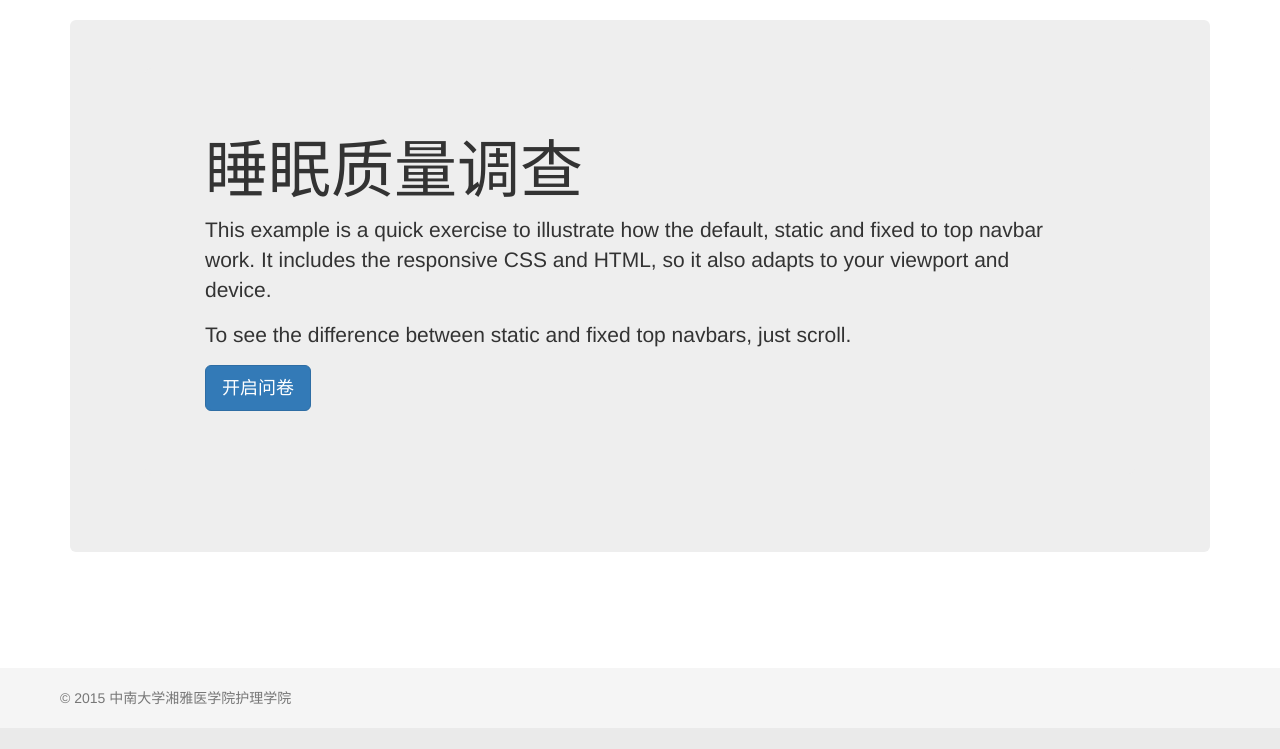
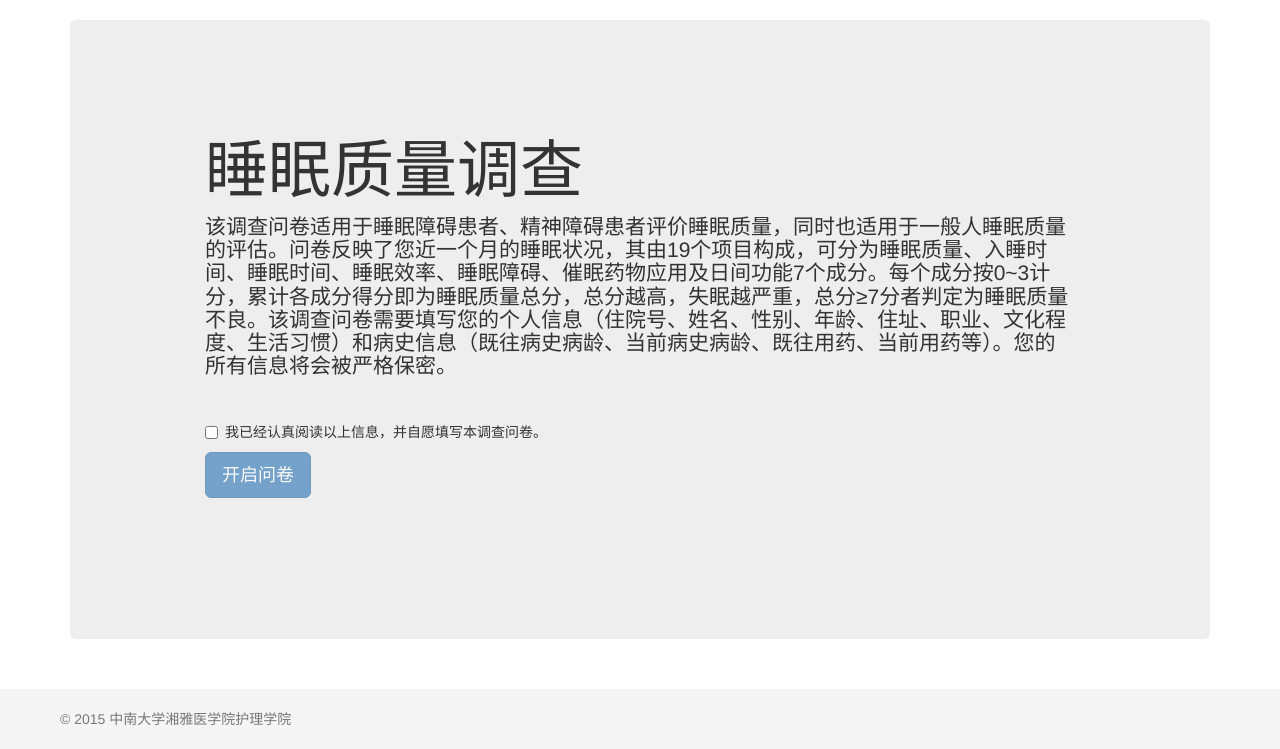
Before and after one commit to lomoalbert/SDE, a Django app: page / in a window 1280 px wide. Shown: the part 72-821 px from the top of the page. Before the commit the page ends 776 px from the top, so only its background shows below. Run offline with Django 3.2, Linux system fonts and the light colour scheme; some libraries are stand-ins or nearby versions.

Commit message:
调整首页说明 调整问卷提示

```diff
--- a/templates/mainpage.html
+++ b/templates/mainpage.html
@@ -7,10 +7,28 @@
         <!-- Main component for a primary marketing message or call to action -->
         <div class="jumbotron">
             <h1>睡眠质量调查</h1>
-        <p>This example is a quick exercise to illustrate how the default, static and fixed to top navbar work. It includes the responsive CSS and HTML, so it also adapts to your viewport and device.</p>
-        <p>To see the difference between static and fixed top navbars, just scroll.</p>
+
+            <h5>
+                <p>该调查问卷适用于睡眠障碍患者、精神障碍患者评价睡眠质量，同时也适用于一般人睡眠质量的评估。问卷反映了您近一个月的睡眠状况，其由19个项目构成，可分为睡眠质量、入睡时间、睡眠时间、睡眠效率、睡眠障碍、催眠药物应用及日间功能7个成分。每个成分按0~3计分，累计各成分得分即为睡眠质量总分，总分越高，失眠越严重，总分≥7分者判定为睡眠质量不良。该调查问卷需要填写您的个人信息（住院号、姓名、性别、年龄、住址、职业、文化程度、生活习惯）和病史信息（既往病史病龄、当前病史病龄、既往用药、当前用药等）。您的所有信息将会被严格保密。</p>
+            </h5>
+            <br />
+            <div class="checkbox">
+                <label>
+                    <input id="agree" type="checkbox"  onclick="agree();">我已经认真阅读以上信息，并自愿填写本调查问卷。
+                </label>
+            </div>
+            <script language="JavaScript">
+                function agree(){
+                    console.log($("#agree").attr("checked"));
+                    if ($("#agree").is(":checked")==true){
+                        $("#button").removeAttr("disabled");
+                    }else{
+                        $("#button").attr("disabled","disabled");
+                    }
+                }
+            </script>
             <p>
-          <a class="btn btn-lg btn-primary" href="/questionnaire" role="button">开启问卷</a>
+                <a disabled="disabled" id="button" class="btn btn-lg btn-primary" href="/questionnaire" role="button">开启问卷</a>
             </p>
         </div>
 
--- a/templates/questionnaire.html
+++ b/templates/questionnaire.html
@@ -7,9 +7,8 @@
         <div class="row text-center">
             <div class="col-xs-12">
                 <h4>匹兹堡睡眠质量指数量表(PSQI)</h4>
-                <pre class="help-block text-left">亲爱的同学：
-    您好！本次调查仅作统计分析之用，所以不要有任何的顾虑。答案无对错好坏之分，请根据指导语如实填写即可，不要与他人商量核对。谢谢您的合作与支持！
-指导语：下面一些问题是关于您最近一个月的睡眠状况，请填写或选择出最符合您实际情况的答案。</pre>
+                <pre class="help-block text-left">先生/女士：
+	您好！本调查问卷仅用于统计分析，以下的问题是关于您最近一个月的睡眠状况，请填写/选择与您实际情况最为符合的答案。答案无对错好坏之分，不要与他人商量核对，谢谢您的合作与支持！</pre>
                 <form class="text-left" action="/questionnaire/" method="post">
 
                     {% csrf_token %}
```
Lines whose indentation alone changed are shown as unchanged.
